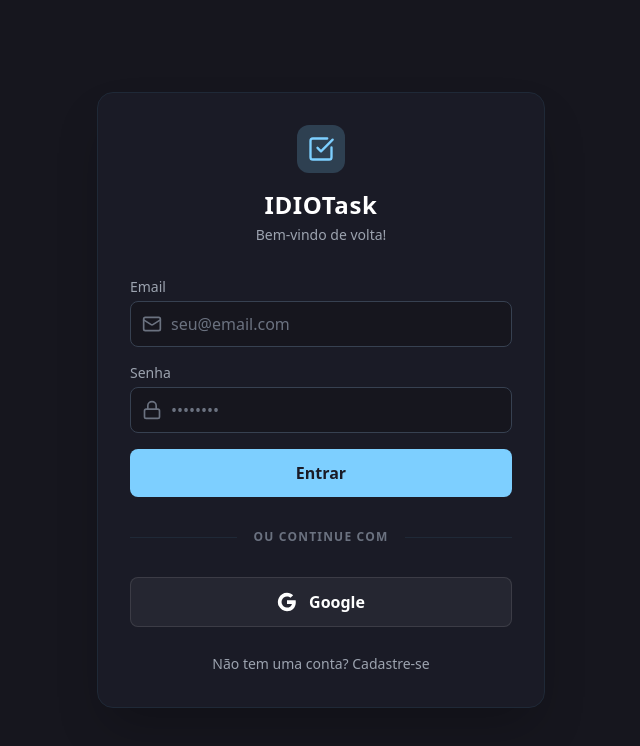
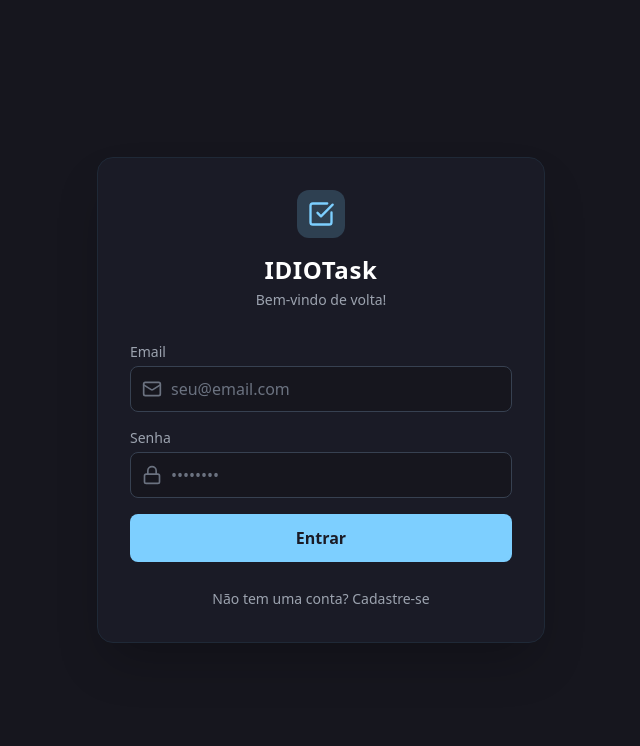
Before and after one commit to Raivcx/A-IDIOT-TASK, a React (Vite) app: page / in a window 1280 px wide. Shown: the top 746 px of the page, without its empty margins (319-959 px from the left). Built offline with nearby package versions, Linux system fonts and the light colour scheme; no server answers.

Commit message:
refactor: remove Google OAuth functionality

```diff
--- a/src/context/AuthContext.jsx
+++ b/src/context/AuthContext.jsx
@@ -40,19 +40,9 @@
     if (error) throw error;
   };
 
-  const loginWithGoogle = async () => {
-    const { data, error } = await supabase.auth.signInWithOAuth({
-      provider: 'google',
-      options: {
-        redirectTo: window.location.origin
-      }
-    });
-    if (error) throw error;
-    return data;
-  };
 
   return (
-    <AuthContext.Provider value={{ user, login, register, logout, loginWithGoogle, loading }}>
+    <AuthContext.Provider value={{ user, login, register, logout, loading }}>
       {!loading && children}
     </AuthContext.Provider>
   );
--- a/src/views/Login.jsx
+++ b/src/views/Login.jsx
@@ -3,7 +3,7 @@
 import { Lock, Mail, Loader2, CheckSquare } from 'lucide-react';
 
 const Login = () => {
-  const { login, register, loginWithGoogle } = useContext(AuthContext);
+  const { login, register } = useContext(AuthContext);
   const [isLogin, setIsLogin] = useState(true);
   const [email, setEmail] = useState('');
   const [password, setPassword] = useState('');
@@ -98,39 +98,6 @@
           </button>
         </form>
 
-        <div className="relative my-8">
-          <div className="absolute inset-0 flex items-center">
-            <div className="w-full border-t border-gray-800"></div>
-          </div>
-          <div className="relative flex justify-center text-xs uppercase">
-            <span className="bg-spaceGray px-4 text-gray-500 font-bold tracking-widest">Ou continue com</span>
-          </div>
-        </div>
-
-        <button
-          onClick={() => loginWithGoogle()}
-          className="w-full bg-white/5 border border-white/10 text-white font-bold rounded-lg px-4 py-3 hover:bg-white/10 transition-all flex items-center justify-center gap-3 group"
-        >
-          <svg className="w-5 h-5 group-hover:scale-110 transition-transform" viewBox="0 0 24 24">
-            <path
-              fill="currentColor"
-              d="M22.56 12.25c0-.78-.07-1.53-.2-2.25H12v4.26h5.92c-.26 1.37-1.04 2.53-2.21 3.31v2.77h3.57c2.08-1.92 3.28-4.74 3.28-8.09z"
-            />
-            <path
-              fill="currentColor"
-              d="M12 23c2.97 0 5.46-.98 7.28-2.66l-3.57-2.77c-.98.66-2.23 1.06-3.71 1.06-2.86 0-5.29-1.93-6.16-4.53H2.18v2.84C3.99 20.53 7.7 23 12 23z"
-            />
-            <path
-              fill="currentColor"
-              d="M5.84 14.09c-.22-.66-.35-1.36-.35-2.09s.13-1.43.35-2.09V7.07H2.18C1.43 8.55 1 10.22 1 12s.43 3.45 1.18 4.93l3.66-2.84z"
-            />
-            <path
-              fill="currentColor"
-              d="M12 5.38c1.62 0 3.06.56 4.21 1.64l3.15-3.15C17.45 2.09 14.97 1 12 1 7.7 1 3.99 3.47 2.18 7.07l3.66 2.84c.87-2.6 3.3-4.53 6.16-4.53z"
-            />
-          </svg>
-          Google
-        </button>
 
         <div className="mt-6 text-center">
           <button
```
